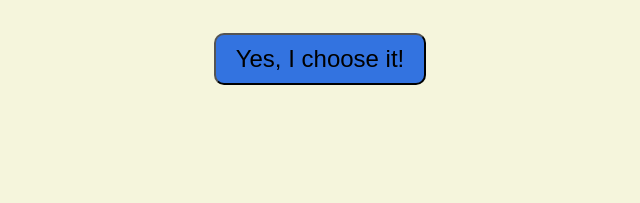
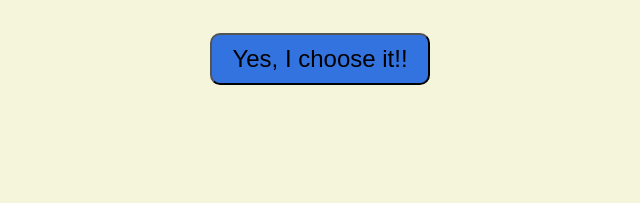
Before and after one commit to harishmotamarri/Guess-The-Number, a plain HTML site: page index.html in a window 1280 px wide. Shown: the part 247-450 px from the top of the page, 320-960 px from the left. Drawn offline with Linux system fonts and the light colour scheme.

Commit message:
Update index.html

```diff
--- a/index.html
+++ b/index.html
@@ -11,7 +11,7 @@
     <h1>Guess the Number :</h1>
     <p id="down">Number is between 0 to 100</p><br>
     <input type="textbox" id="guessedno" required/><br><br><br>
-    <button type="button" id="submit">Yes, I choose it!</button>
+    <button type="button" id="submit">Yes, I choose it!!</button>
     <i><h5 id="answer"><br><br></h5><hr></i>
     <p id="guess">Number of attempts left : 5</p>
     </form>
```
